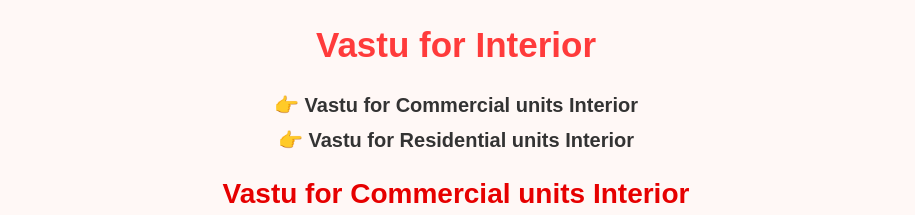
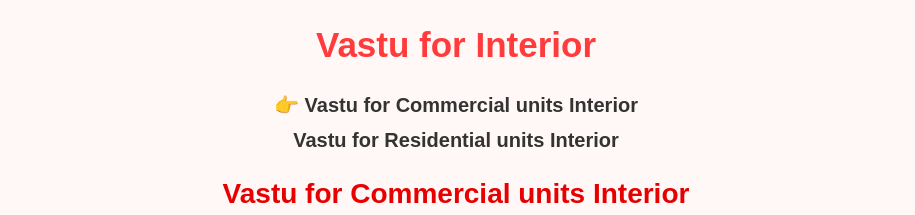
Before and after one commit to ScratchWebOfficial/InteriorDesign2, a React (Vite) app: page /vastu in a window 1280 px wide. Shown: the part 1260-1475 px from the top of the page, without its empty margins (184-1099 px from the left). Built offline with nearby package versions, Linux system fonts and the light colour scheme.

Commit message:
Update vastu.jsx

```diff
--- a/src/components/Footer/vastu.jsx
+++ b/src/components/Footer/vastu.jsx
@@ -68,7 +68,7 @@ const VastuInterior = () => {
 
         <div className="vastu-options">
           <p>👉 Vastu for Commercial units Interior</p>
-          <p>👉 Vastu for Residential units Interior</p>
+          <p> Vastu for Residential units Interior</p>
         </div>
 
         <h3 className="vastu-main-heading">
```
